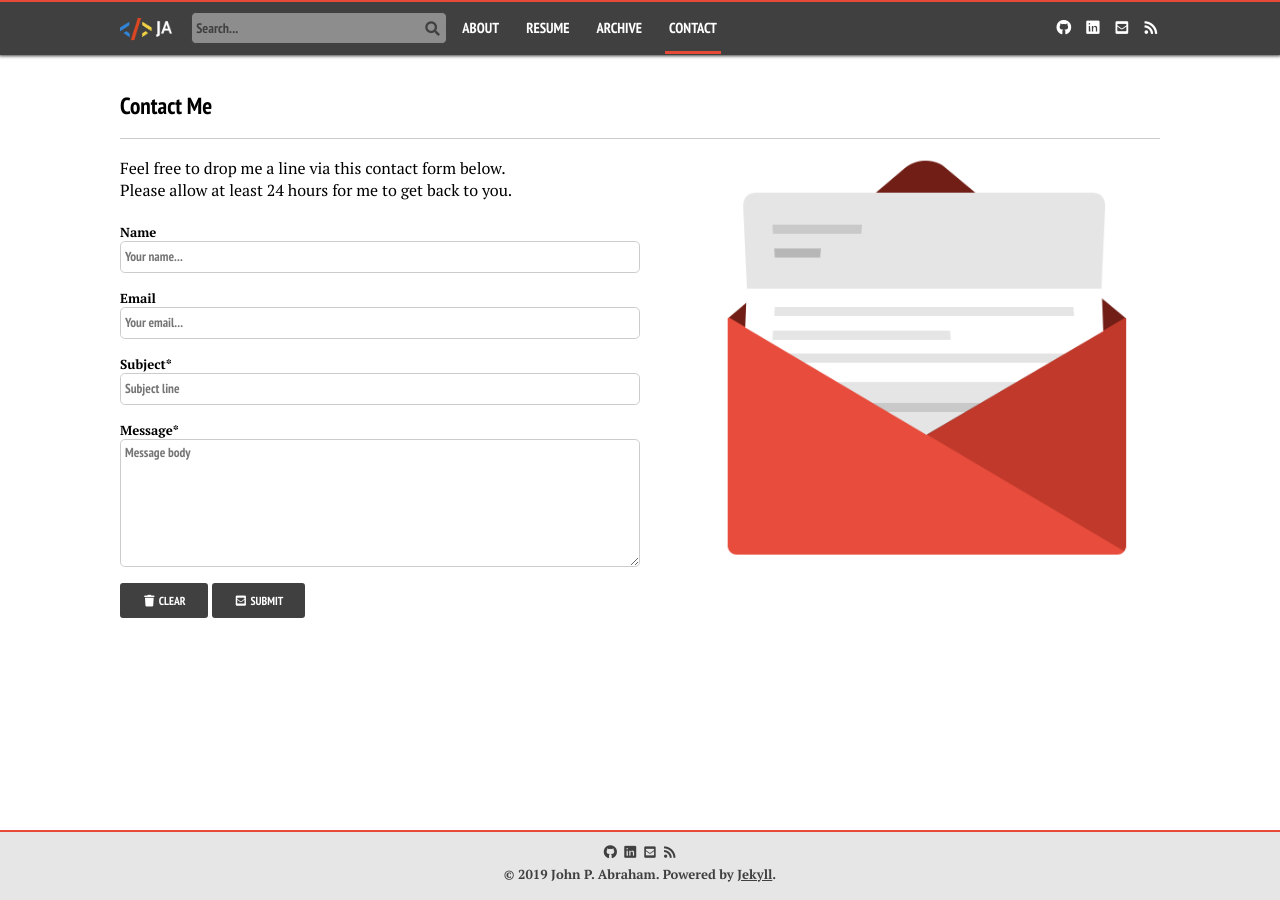
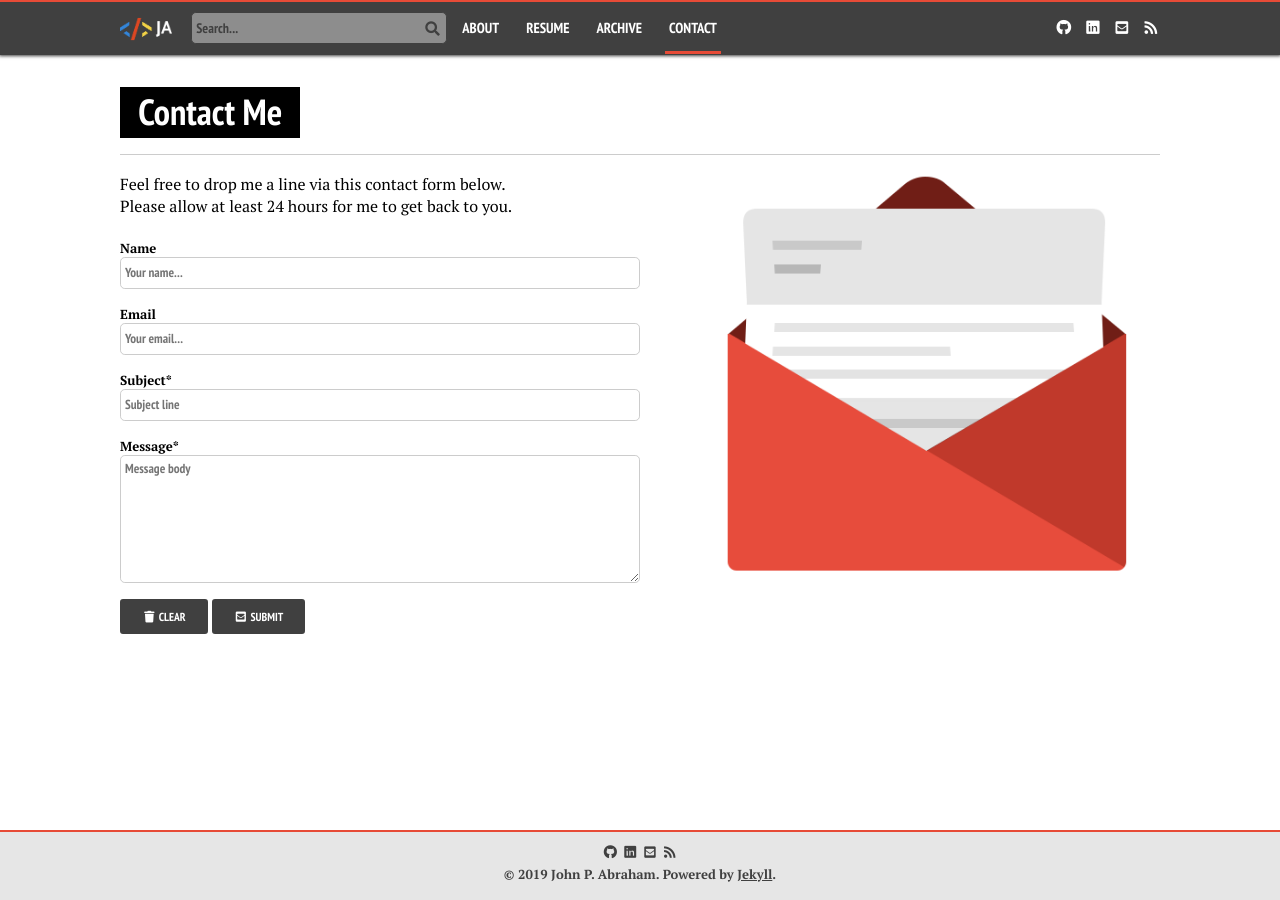
Before and after one commit to abrahamjj/abrahamjj.github.io, a Jekyll site: the page built from markdown/contact/index.md, in a window 1280 px wide. Built offline with Jekyll 4.4.1, drawn with Linux system fonts in a browser that asks for light colours; nearby versions of some CDN libraries.

Commit message:
Updating header title styling on non-post pages

```diff
--- a/_layouts/page.html
+++ b/_layouts/page.html
@@ -16,7 +16,7 @@
 <div class="site-content">
   <div id="main" role="main">
     <article class="page fade-in-second">
-      <h1>{{ page.title }}</h1>
+      <h1 class="page-title">{{ page.title }}</h1>
       <hr>
       <div class="article-wrap">
         {{ content }}
--- a/_layouts/post-index.html
+++ b/_layouts/post-index.html
@@ -16,7 +16,7 @@
 <div class="site-content">
   <div id="main" role="main">
     <div id="index" class="fade-in-second">
-      <h1>{{ page.title }}</h1>
+      <h1 class="page-title">{{ page.title }}</h1>
       <hr>
 
       {% for post in site.posts %}
--- a/assets/css/_sass/page.scss
+++ b/assets/css/_sass/page.scss
@@ -41,10 +41,20 @@ body {
     .post,
     .page {
       float: left;
-      margin-top: 1.5rem;
-      margin-bottom: 1.5rem;
+      margin: 1rem 0;
       background-color: $white;
       width: 100%;
+      h1.page-title {
+        color: white;
+        line-height: 1.4;
+        padding: 0 .5em;
+        width: max-content;
+        background-color: black;
+        -webkit-box-decoration-break: clone;
+        box-decoration-break: clone;
+        margin: 1rem 0;
+        @include font-rem(50);
+      }
     }
     .post {
       .post-content-wrap {
```
